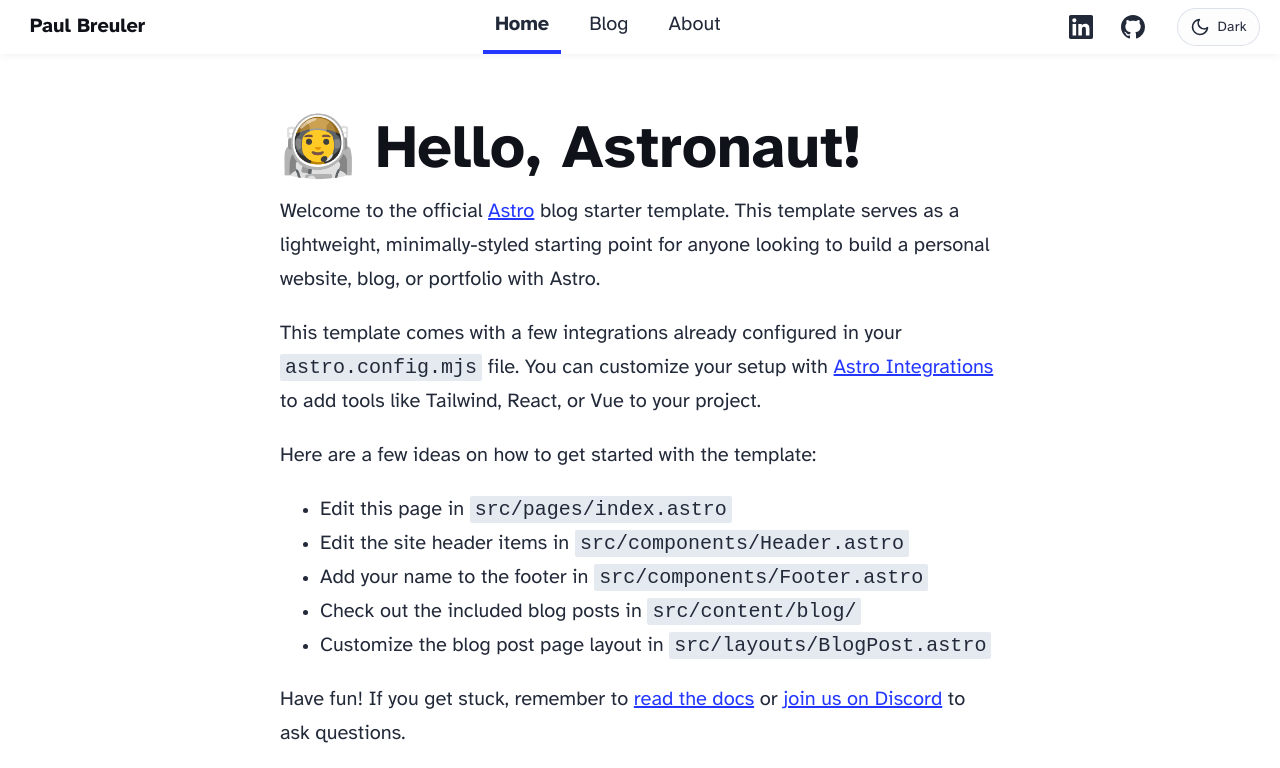
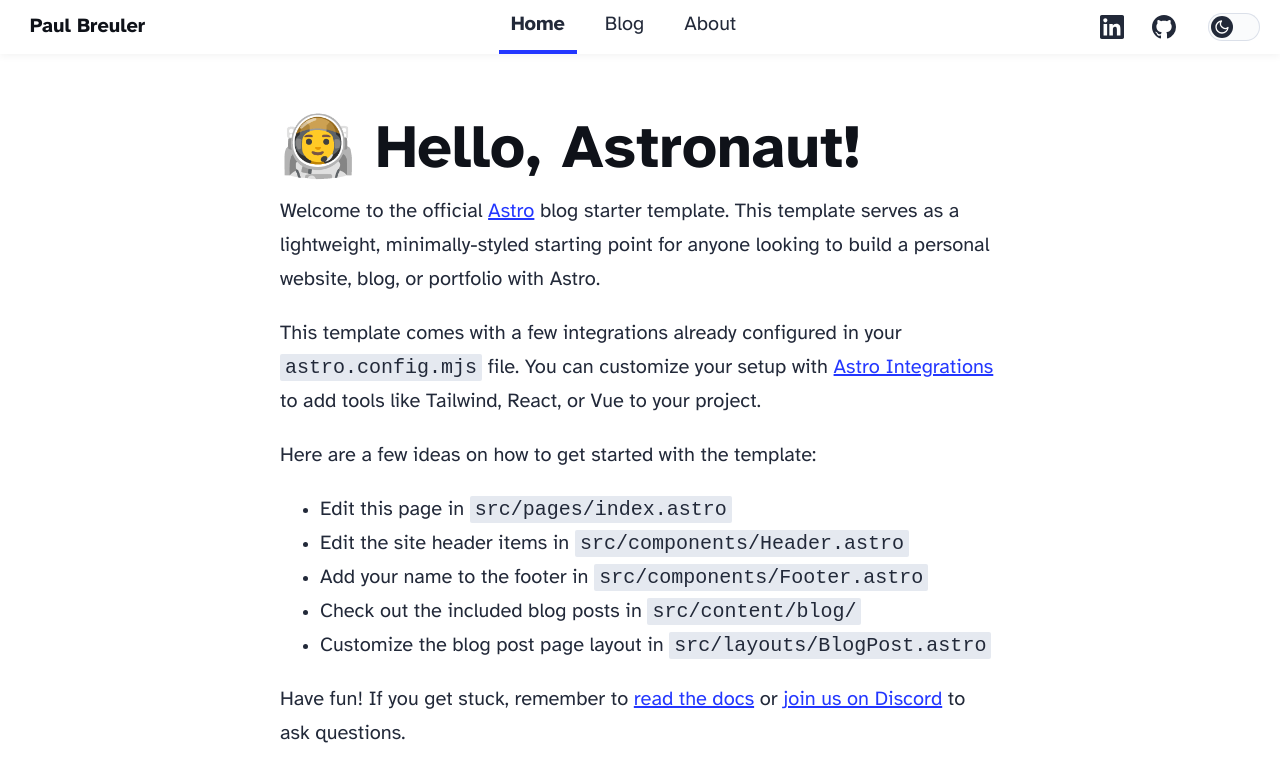
Before and after one commit to paulbreuler/paulbreuler.github.io, an Astro site: page / in a window 1280 px wide. Shown: the top 768 px of the page. Built offline with nearby package versions, Linux system fonts and the light colour scheme; Astro itself is replaced by a stand-in of ours.

Commit message:
Implement sliding toggle switch for theme switcher
Component redesign:
- Replace button with text label design
- Create iOS-style sliding toggle switch
- Remove 'Dark' / 'Light' text labels completely
- Icon slides horizontally within track

Visual design:
- Toggle track: 52px × 28px rounded rectangle
- Sliding thumb: 22px circular knob containing icon
- Light mode: Moon icon on left side
- Dark mode: Sun icon slides to right side (translateX 24px)
- Smooth cubic-bezier animation (0.3s)

Interaction:
- Click anywhere on toggle to switch themes
- Thumb slides smoothly between positions
- Icon rotates and scales during transition
- Hover: border changes to accent color
- Hover: thumb background changes to accent color

Accessibility:
- role="switch" for proper ARIA semantics
- aria-checked reflects current theme state
- Proper aria-label for screen readers
- Focus-visible outline for keyboard navigation
- Works on touch devices

Responsive:
- Mobile: Slightly smaller (48px × 26px)
- Thumb adjusts to 20px on mobile
- Icon scales to 14px on mobile
- Maintains smooth animations

Animations:
- Icon rotation: -180deg to 0deg on theme change
- Icon scale: 0.5 to 1.0 for emphasis
- Thumb position: smooth slide with cubic-bezier
- All transitions: 0.3-0.4s for fluid feel

Result: Clean, modern toggle switch with smooth sliding animation and clear visual feedback

```diff
--- a/src/components/Header.astro
+++ b/src/components/Header.astro
@@ -164,78 +164,77 @@
 </style>
 
 <style is:global>
-	.theme-toggle {
+	.theme-toggle-switch {
 		position: relative;
-		display: flex;
-		align-items: center;
-		gap: 0.5rem;
-		padding: 0.5rem 0.75rem;
-		background: rgba(var(--gray-light), 0.1);
-		border: 1px solid rgba(var(--gray), 0.2);
-		border-radius: 2rem;
+		display: inline-block;
+		width: 52px;
+		height: 28px;
+		background: none;
+		border: none;
 		cursor: pointer;
-		color: rgb(var(--gray-dark));
-		font-size: 0.875rem;
-		font-weight: 500;
-		transition: all 0.3s cubic-bezier(0.4, 0, 0.2, 1);
-		overflow: hidden;
+		padding: 0;
 	}
 
-	.theme-toggle:hover {
-		color: var(--accent);
+	.theme-toggle-track {
+		position: absolute;
+		top: 0;
+		left: 0;
+		right: 0;
+		bottom: 0;
+		background: rgba(var(--gray-light), 0.2);
+		border: 1px solid rgba(var(--gray), 0.2);
+		border-radius: 14px;
+		transition: background-color 0.3s ease, border-color 0.3s ease;
 	}
 
-	.theme-toggle:active {
-		color: var(--accent);
+	.theme-toggle-switch:hover .theme-toggle-track {
+		border-color: var(--accent);
 	}
 
-	.theme-toggle:focus-visible {
+	.theme-toggle-switch:focus-visible {
 		outline: var(--outline-width) solid var(--accent);
 		outline-offset: var(--outline-offset);
+		border-radius: 14px;
 	}
 
-	.theme-toggle-icon {
+	.theme-toggle-thumb {
+		position: absolute;
+		top: 2px;
+		left: 2px;
+		width: 22px;
+		height: 22px;
+		background: rgb(var(--gray-dark));
+		border-radius: 50%;
+		transition: transform 0.3s cubic-bezier(0.4, 0, 0.2, 1), background-color 0.3s ease;
 		display: flex;
 		align-items: center;
 		justify-content: center;
-		width: 20px;
-		height: 20px;
-		position: relative;
+		color: var(--bg-header);
 	}
 
-	.theme-toggle-icon svg {
-		width: 20px;
-		height: 20px;
-		animation: iconFadeIn 0.3s ease-in-out;
+	.theme-toggle-thumb-dark {
+		transform: translateX(24px);
 	}
 
-	.moon-icon {
-		animation: iconRotateIn 0.5s cubic-bezier(0.4, 0, 0.2, 1);
+	.theme-toggle-switch:hover .theme-toggle-thumb {
+		background: var(--accent);
 	}
 
-	.sun-icon {
-		animation: iconRotateIn 0.5s cubic-bezier(0.4, 0, 0.2, 1);
+	.theme-toggle-thumb svg {
+		width: 16px;
+		height: 16px;
+		stroke: currentColor;
 	}
 
-	.theme-toggle-label {
-		font-family: var(--font-family-base);
-		letter-spacing: 0.025em;
-		user-select: none;
-	}
-
-	@keyframes iconFadeIn {
-		from {
-			opacity: 0;
-		}
-		to {
-			opacity: 1;
-		}
+	.moon-icon,
+	.sun-icon {
+		animation: iconRotateIn 0.4s cubic-bezier(0.4, 0, 0.2, 1);
 	}
 
 	@keyframes iconRotateIn {
 		from {
 			opacity: 0;
-			transform: rotate(-90deg) scale(0.8);
+			transform: rotate(-180deg) scale(0.5);
 		}
 		to {
 			opacity: 1;
@@ -244,13 +243,23 @@
 	}
 
 	@media (max-width: 720px) {
-		.theme-toggle-label {
-			display: none;
+		.theme-toggle-switch {
+			width: 48px;
+			height: 26px;
 		}
 
-		.theme-toggle {
-			padding: 0.5rem;
-			min-width: 2.5rem;
+		.theme-toggle-thumb {
+			width: 20px;
+			height: 20px;
+		}
+
+		.theme-toggle-thumb-dark {
+			transform: translateX(22px);
+		}
+
+		.theme-toggle-thumb svg {
+			width: 14px;
+			height: 14px;
 		}
 	}
 </style>
--- a/src/components/ThemeToggle.tsx
+++ b/src/components/ThemeToggle.tsx
@@ -25,11 +25,12 @@
 	// Prevent hydration mismatch by not rendering until mounted
 	if (!mounted) {
 		return (
-			<button className="theme-toggle" aria-label="Toggle theme">
-				<span className="theme-toggle-icon">
+			<button className="theme-toggle-switch" aria-label="Toggle theme" role="switch" aria-checked="false">
+				<span className="theme-toggle-track">
+					<span className="theme-toggle-thumb">
 						<svg
-						width="20"
-						height="20"
+							width="16"
+							height="16"
 							viewBox="0 0 24 24"
 							fill="none"
 							stroke="currentColor"
@@ -37,8 +38,9 @@
 							strokeLinecap="round"
 							strokeLinejoin="round"
 						>
-						<circle cx="12" cy="12" r="5" />
+							<path d="M21 12.79A9 9 0 1 1 11.21 3 7 7 0 0 0 21 12.79z" />
 						</svg>
+					</span>
 				</span>
 			</button>
 		);
@@ -47,16 +49,19 @@
 	return (
 		<button
 			onClick={toggleTheme}
-			className="theme-toggle"
+			className="theme-toggle-switch"
 			aria-label={`Switch to ${theme === 'light' ? 'dark' : 'light'} mode`}
 			title={`Switch to ${theme === 'light' ? 'dark' : 'light'} mode`}
+			role="switch"
+			aria-checked={theme === 'dark'}
 		>
-			<span className="theme-toggle-icon">
+			<span className="theme-toggle-track">
+				<span className={`theme-toggle-thumb ${theme === 'dark' ? 'theme-toggle-thumb-dark' : ''}`}>
 					{theme === 'light' ? (
 						<svg
 							className="moon-icon"
-						width="20"
-						height="20"
+							width="16"
+							height="16"
 							viewBox="0 0 24 24"
 							fill="none"
 							stroke="currentColor"
@@ -69,8 +74,8 @@
 					) : (
 						<svg
 							className="sun-icon"
-						width="20"
-						height="20"
+							width="16"
+							height="16"
 							viewBox="0 0 24 24"
 							fill="none"
 							stroke="currentColor"
@@ -90,8 +95,6 @@
 						</svg>
 					)}
 				</span>
-			<span className="theme-toggle-label">
-				{theme === 'light' ? 'Dark' : 'Light'}
 			</span>
 		</button>
 	);
```
Lines whose indentation alone changed are shown as unchanged.
